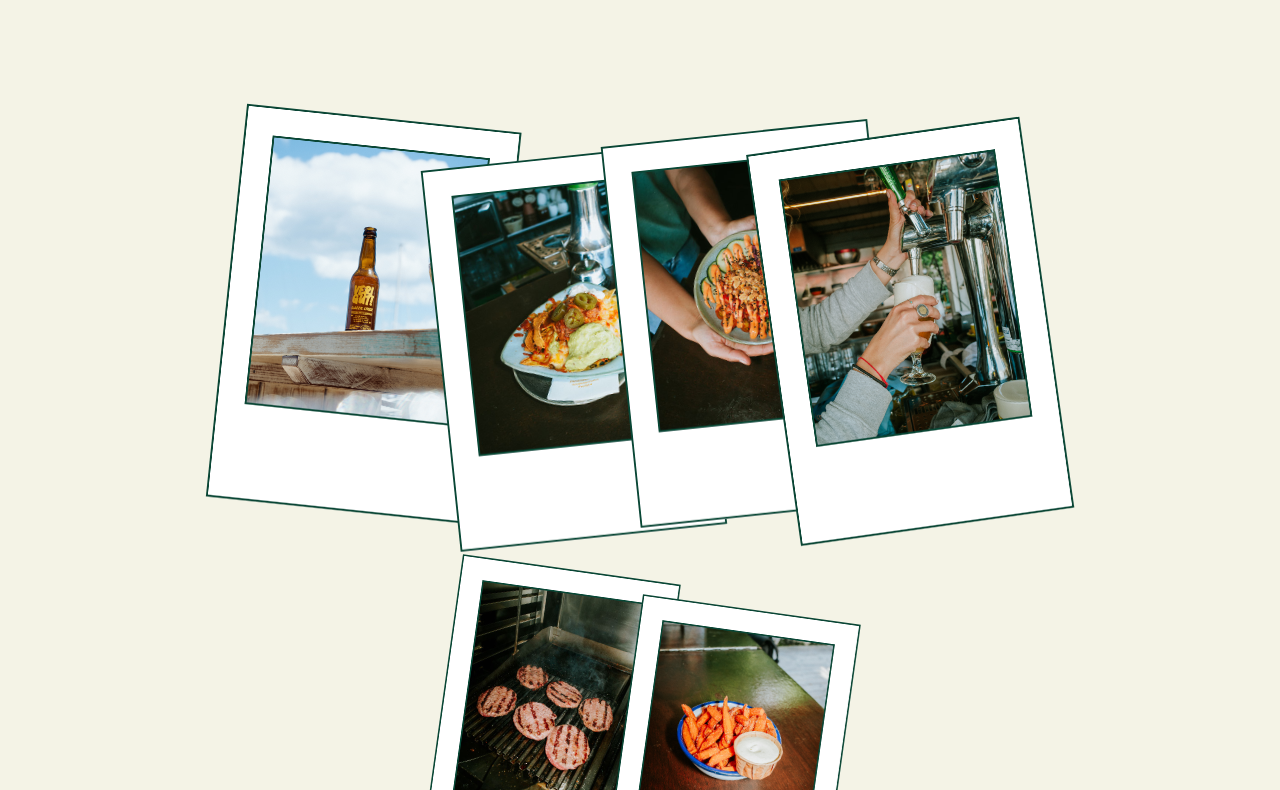
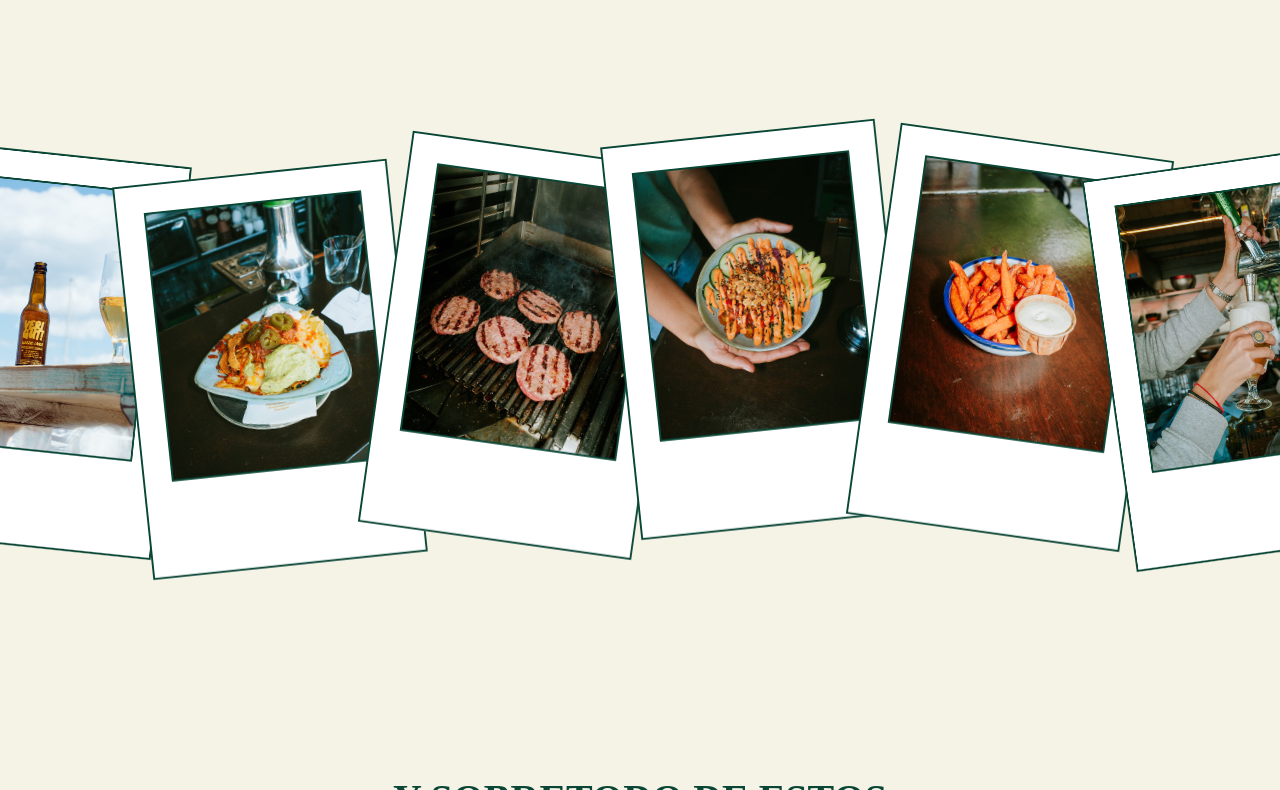
Before and after one commit to sadaf-chicmic/Paput, a React (Vite) app: page / in a window 1280 px wide. Shown: the part 2290-3080 px from the top of the page. Built offline with nearby package versions, Linux system fonts and the light colour scheme; a web font is replaced by a local one.

Commit message:
refactor: replace negative margin spacing with explicit wrappers and flex layout for image gallery alignment

```diff
--- a/src/pages/About.jsx
+++ b/src/pages/About.jsx
@@ -138,53 +138,68 @@ export default function About() {
           viewport={{ once: false, margin: '-100px' }}
         >
           <h2 className="text-[40px] font-black uppercase ">{S.MUCHO}</h2>
-          <div className="flex flex-nowrap justify-center -space-x-10 md:-space-x-14 lg:-space-x-16 px-8 mt-12">
+          <div
+            className="flex flex-nowrap justify-center items-center px-8 mt-12"
+            style={{ gap: 0 }}
+          >
+            <div className="shrink-0 -mr-10 md:-mr-14 lg:-mr-16">
               <Polaroid
                 src={images.image8}
                 alt="Food 1"
                 rotation="rotate-6"
                 className="-mt-4"
               />
+            </div>
             <motion.section
               variants={fadeInLeft}
-              className="-space-x-16 md:-space-x-12"
+              className="flex shrink-0 -mr-10 md:-mr-14 lg:-mr-16"
             >
+              <div className="-mr-16 md:-mr-12">
                 <Polaroid
                   src={images.image9}
                   alt="Food 2"
                   rotation="-rotate-6"
                   className="mt-6"
                 />
+              </div>
+              <div>
                 <Polaroid
                   src={images.image10}
                   alt="Food 3"
                   rotation="rotate-8"
                   className="-mb-6"
                 />
+              </div>
             </motion.section>
             <motion.section
               variants={fadeInRight}
-              className="-space-x-16 md:-space-x-12"
+              className="flex shrink-0 -mr-10 md:-mr-14 lg:-mr-16"
             >
+              <div className="-mr-16 md:-mr-12">
                 <Polaroid
                   src={images.image11}
                   alt="Food 4"
                   rotation="-rotate-6"
                   className="mb-14"
                 />
+              </div>
+              <div>
                 <Polaroid
                   src={images.image12}
                   alt="Food 5"
                   rotation="rotate-8"
                   className="mt-2"
                 />
+              </div>
             </motion.section>
+            <div className="shrink-0">
               <Polaroid
                 src={images.image13}
                 alt="Food 6"
                 rotation="-rotate-8"
                 className="mt-0"
               />
+            </div>
           </div>
         </motion.section>
 
```
Lines whose indentation alone changed are shown as unchanged.
